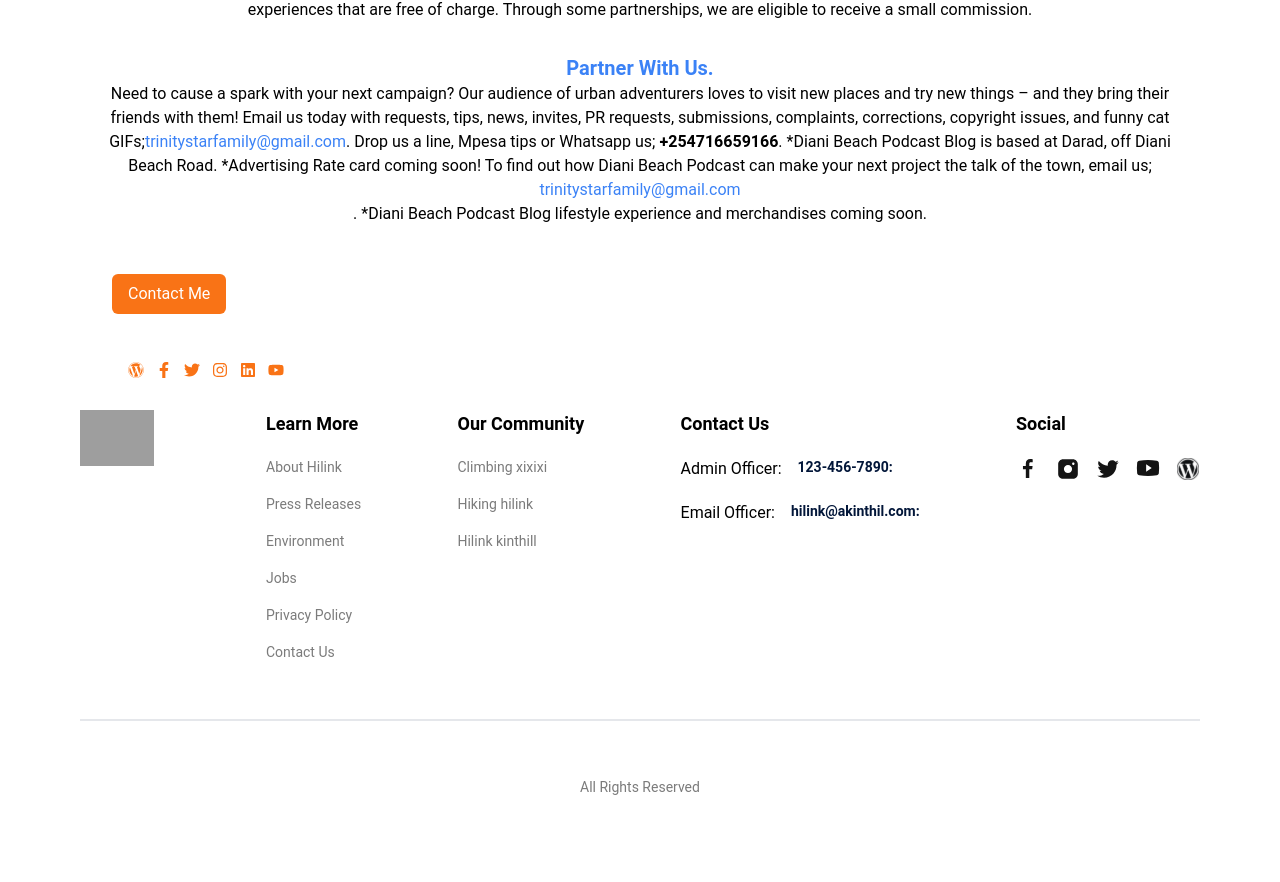
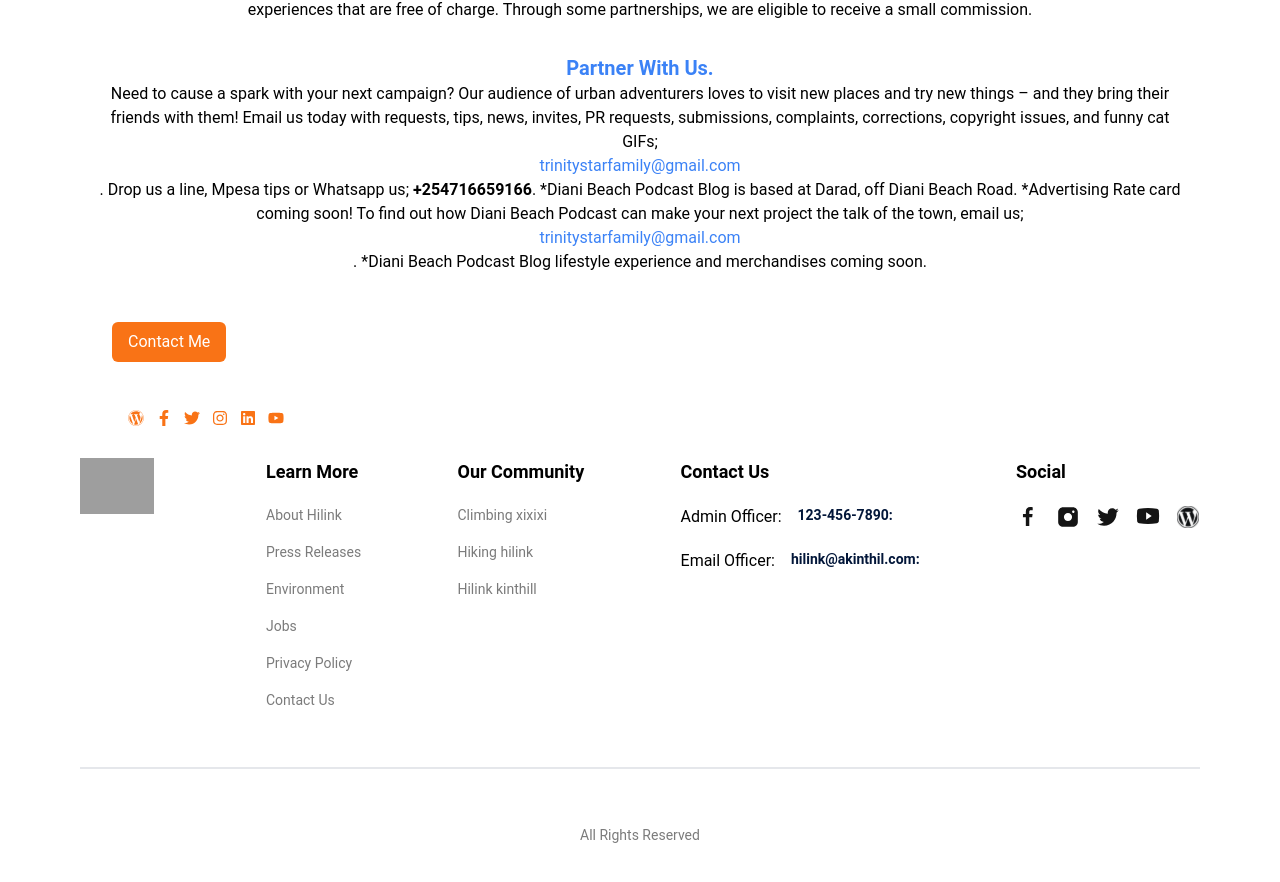
Before and after one commit to MatthewsRicky/travelapp, a Next.js app: page /about in a window 1280 px wide. Shown: the part 974-1856 px from the top of the page. Built offline with nearby package versions, Linux system fonts and the light colour scheme; grey boxes are pictures that could not be loaded.

Commit message:
Update About.tsx

```diff
--- a/components/About.tsx
+++ b/components/About.tsx
@@ -11,15 +11,6 @@ import {
 } from "react-icons/fa";
 
 const About = () => {
-	const socialIcons = [
-		<FaWordpress />,
-		<FaFacebookF />,
-		<FaTwitter />,
-		<FaInstagram />,
-		<FaLinkedin />,
-		<FaYoutube />,
-	];
-
 	return (
 		<main className='hero relative flex flex-col justify-center mx-auto w-[85%] mt-24'>
 			<section className='flex flex-col sm:flex-row gap-8'>
@@ -131,7 +122,7 @@ const About = () => {
 							<Link
 								href='/'
 								className='text-blue-500 hover:text-orange-500 hover:underline transition-300'>
-								trinitystarfamily@gmail.com
+								<p>trinitystarfamily@gmail.com</p>
 							</Link>
 							. Drop us a line, Mpesa tips or Whatsapp us; <b>+254716659166</b>.
 							*Diani Beach Podcast Blog is based at Darad, off Diani Beach Road.
@@ -152,9 +143,26 @@ const About = () => {
 						Contact Me
 					</button>
 					<ul className='flex gap-3 text-orange-500 p-4 m-4'>
-						{socialIcons.map((icon) => (
-							<li className=''>{icon}</li>
-						))}
+						<li>
+							<FaWordpress />
+						</li>
+						<li>
+							<FaFacebookF />
+						</li>
+						<li>
+							<FaTwitter />
+						</li>
+						<li>
+							{" "}
+							<FaInstagram />
+						</li>
+						<li>
+							<FaLinkedin />
+						</li>
+						<li>
+							{" "}
+							<FaYoutube />
+						</li>
 					</ul>
 				</div>
 			</section>
```
